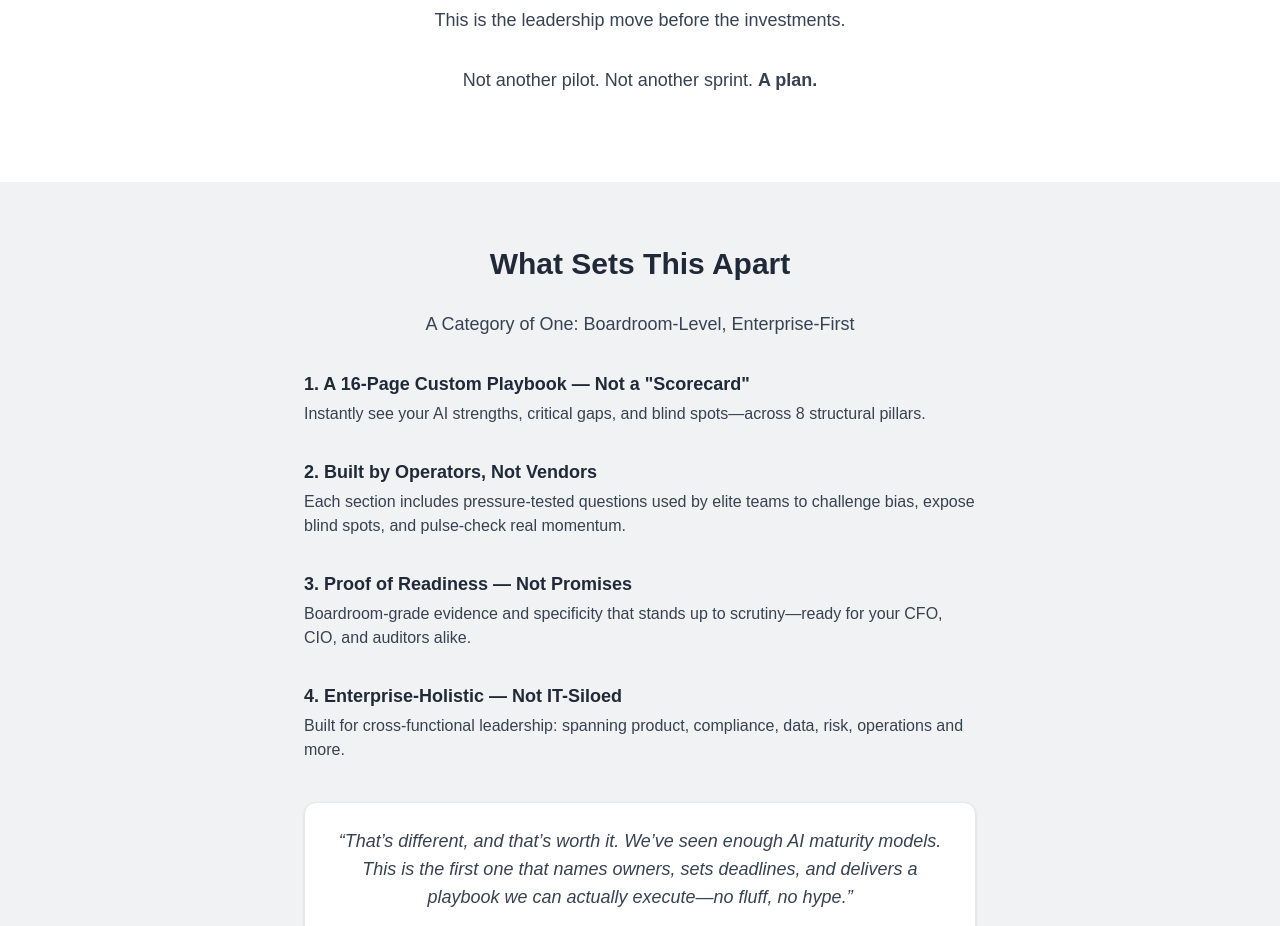
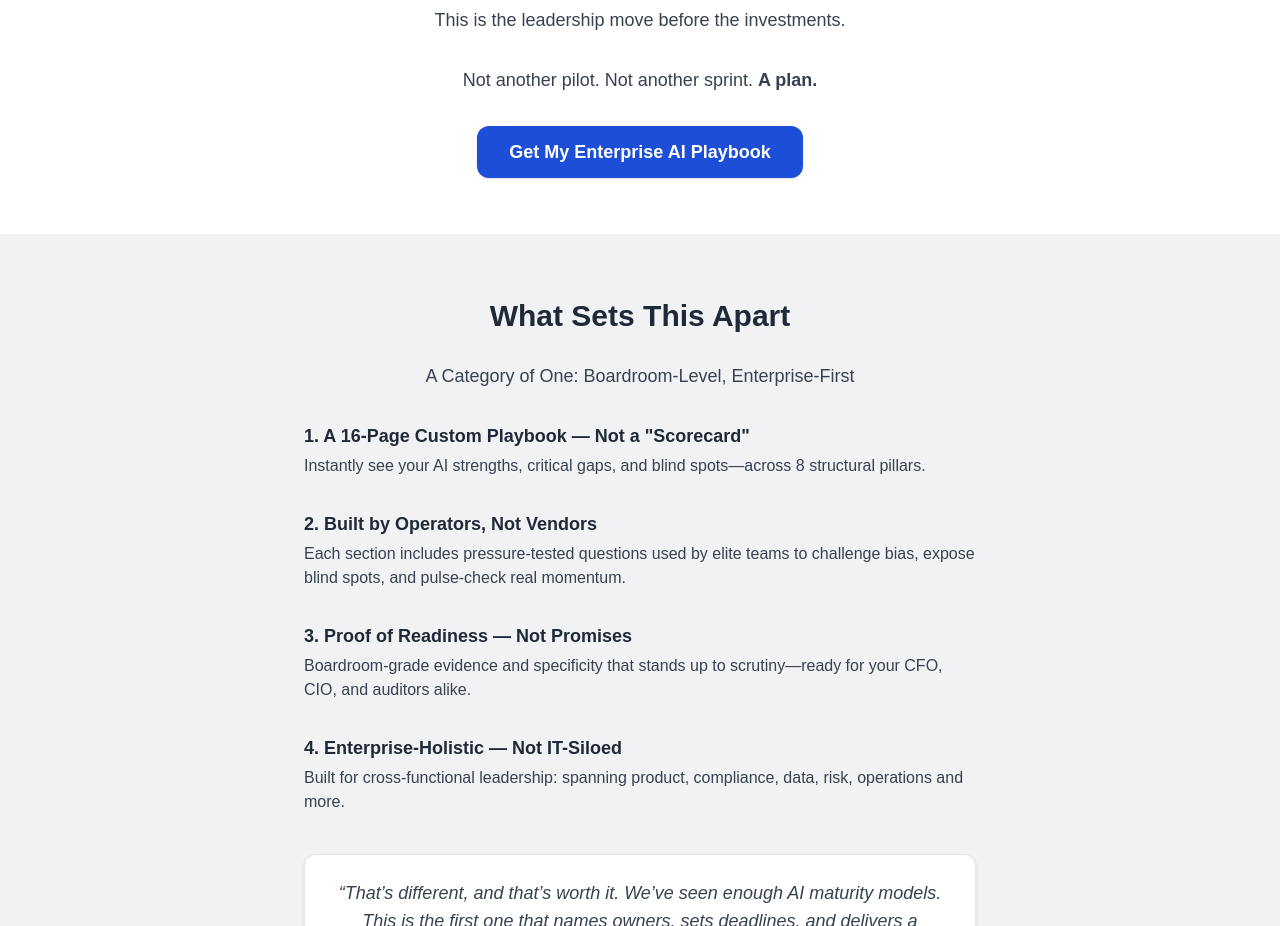
Before and after one commit to toviuncorksolutions/uncorksolutions-site, a Next.js app: page /enterprise-ai-playbook in a window 1280 px wide. Shown: the part 1680-2606 px from the top of the page. Built offline with nearby package versions, Linux system fonts and the light colour scheme; no server answers; a web font is replaced by a local one.

Commit message:
EAP extra CTA button

```diff
--- a/components/EnterpriseAIPlaybookModal.js
+++ b/components/EnterpriseAIPlaybookModal.js
@@ -73,7 +73,7 @@ export default function EnterpriseAIPlaybookModal({
           className="text-base font-normal text-gray-600 mb-6 text-center"
         >
           Early access is prioritized for organizations ready to move. Your responses remain 100%
-          confidential and help us deliver an assessment that’s sharply focused on <em>your</em>{' '}
+          confidential and help us deliver a playbook that’s sharply focused on <em>your</em>{' '}
           goals&mdash;so you get a clear action plan, not just generic advice.
         </h3>
         <form
--- a/components/EnterpriseAIPlaybookWhyThisMattersSection.js
+++ b/components/EnterpriseAIPlaybookWhyThisMattersSection.js
@@ -68,6 +68,17 @@ export default function EnterpriseAIPlaybookWhyThisMattersSection() {
             Not another pilot. Not another sprint. <strong>A plan.</strong>
           </p>
         </div>
+        <button
+          id="cta-why-matters"
+          aria-label="Get My Enterprise AI Playbook"
+          aria-haspopup="dialog"
+          data-gtm="cta-why-matters"
+          className="w-full sm:w-auto px-8 py-3 rounded-xl bg-blue-700 text-white font-bold text-lg shadow hover:bg-blue-800 transition focus:outline-none focus:ring-4 focus:ring-blue-400"
+          onClick={() => document.dispatchEvent(new CustomEvent('openModal'))}
+          tabIndex={0}
+        >
+          Get My Enterprise AI Playbook
+        </button>
       </div>
     </section>
   );
```
